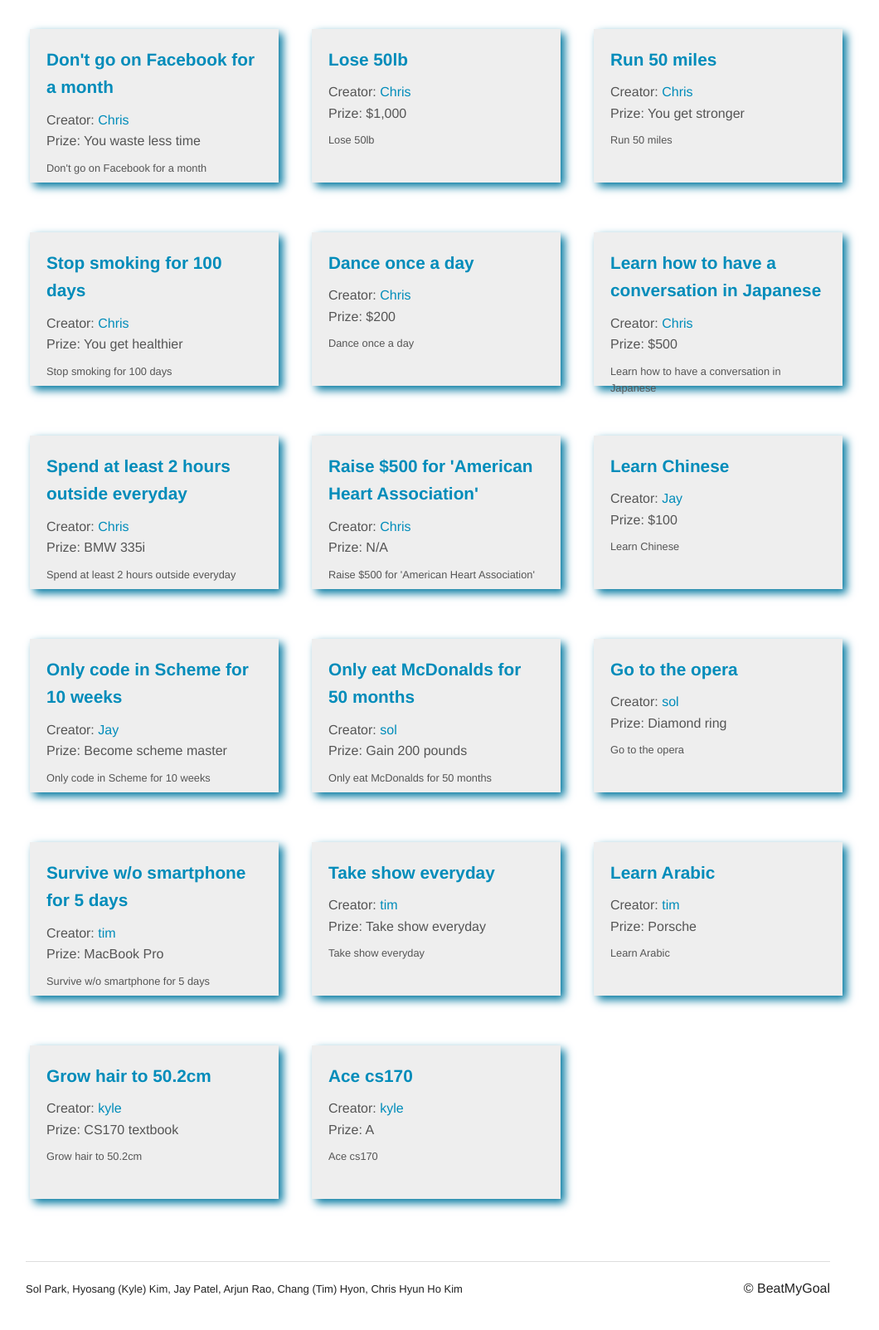
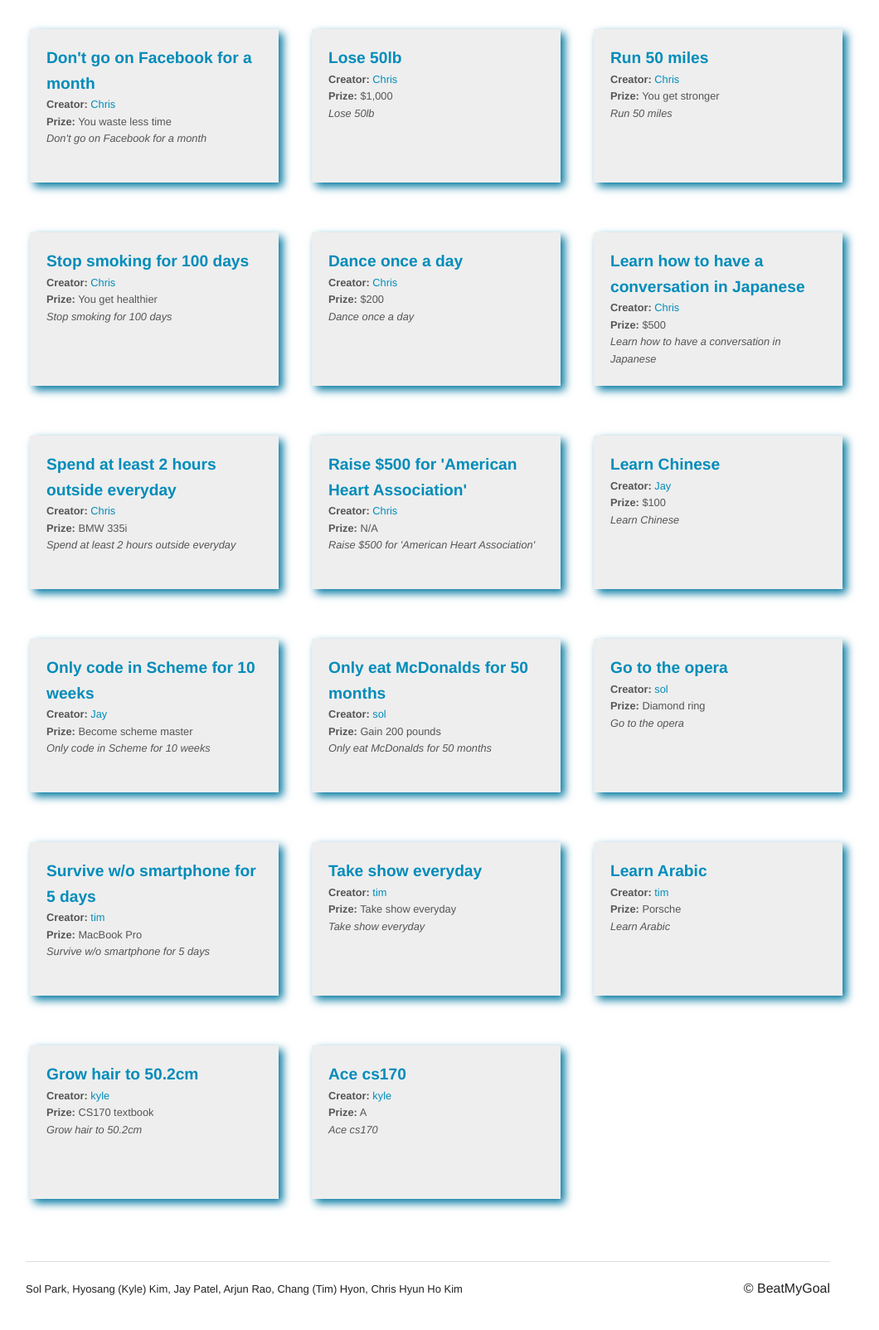
Before and after one commit to BeatMyGoal/beatmygoal, a Django app: page /dashboard in a window 1280 px wide. Shown: the part 45-1648 px from the top of the page at 83% size, without its empty margins (124-1184 px from the left). Run offline with Django 3.2, Linux system fonts and the light colour scheme; data comes from the database, SQL or seed files in the repository; some libraries are stand-ins or nearby versions.

Commit message:
fixed card styling

```diff
--- a/static/css/dashboard.css
+++ b/static/css/dashboard.css
@@ -13,18 +13,21 @@
 	color: #555;
 }
 .dashcard-title{
-	margin-bottom: 10px;
-	font-size: 130%;
+	font-size: 120%;
+	/*margin-bottom: 10px;*/
 	font-weight: bold;
 }
 .dashcard-description{
+	font-style: italic;
 	font-size: 80%;
 	color: #555;
 }
 .dashcard-creator{
+	font-size: 80%;
 
 }
 .dashcard-prize{
-	margin-bottom: 10px;
+	font-size: 80%;
+	/*margin-bottom: 10px;*/
 
 }
--- a/static/js/dashboard/dashboard.js
+++ b/static/js/dashboard/dashboard.js
@@ -20,8 +20,8 @@ $(document).ready(function() {
 			console.log(fields);
 			$(".dashcard-container").append('<li><div class="dashcard" id="'+entry['pk']+'"></div></li>');
 			$(".dashcard#"+entry['pk']).append('<div class=dashcard-title><a href="/goals/'+entry['pk']+'">'+fields['title']+'</a></div>');
-			$(".dashcard#"+entry['pk']).append('<div class=dashcard-creator>Creator: <a href="/users/'+fields['creator']+'">'+user.text()+'</a></div>');
-			$(".dashcard#"+entry['pk']).append('<div class=dashcard-prize>Prize: '+fields['prize']+'</div>');
+			$(".dashcard#"+entry['pk']).append('<div class=dashcard-creator><b>Creator:</b> <a href="/users/'+fields['creator']+'">'+user.text()+'</a></div>');
+			$(".dashcard#"+entry['pk']).append('<div class=dashcard-prize><b>Prize:</b> '+fields['prize']+'</div>');
 			$(".dashcard#"+entry['pk']).append('<div class=dashcard-description>'+fields['description']+'</div>');
 			// $("tbody").append('<tr><td><a href="/goals/'+entry['pk']+'">'+fields['title']+'</a></td>'+
 			// 	'<td>'+fields['description']+'</td>'+
@@ -56,8 +56,8 @@ $(document).ready(function() {
 					console.log(user);
 					$(".dashcard-container").append('<li><div class="dashcard" id="'+entry['pk']+'"></div></li>');
 					$(".dashcard#"+entry['pk']).append('<div class=dashcard-title><a href="/goals/'+entry['pk']+'">'+fields['title']+'</a></div>');
-					$(".dashcard#"+entry['pk']).append('<div class=dashcard-creator>Creator: <a href="/users/'+fields['creator']+'">'+user.text()+'</a></div>');
-					$(".dashcard#"+entry['pk']).append('<div class=dashcard-prize>Prize: '+fields['prize']+'</div>');
+					$(".dashcard#"+entry['pk']).append('<div class=dashcard-creator><b>Creator:</b> <a href="/users/'+fields['creator']+'">'+user.text()+'</a></div>');
+					$(".dashcard#"+entry['pk']).append('<div class=dashcard-prize><b>Prize:</b> '+fields['prize']+'</div>');
 					$(".dashcard#"+entry['pk']).append('<div class=dashcard-description>'+fields['description']+'</div>');
 					// $("tbody").append('<tr><td><a href="/goals/'+entry['pk']+'">'+fields['title']+'</a></td>'+
 					// 	'<td>'+fields['description']+'</td>'+
```
